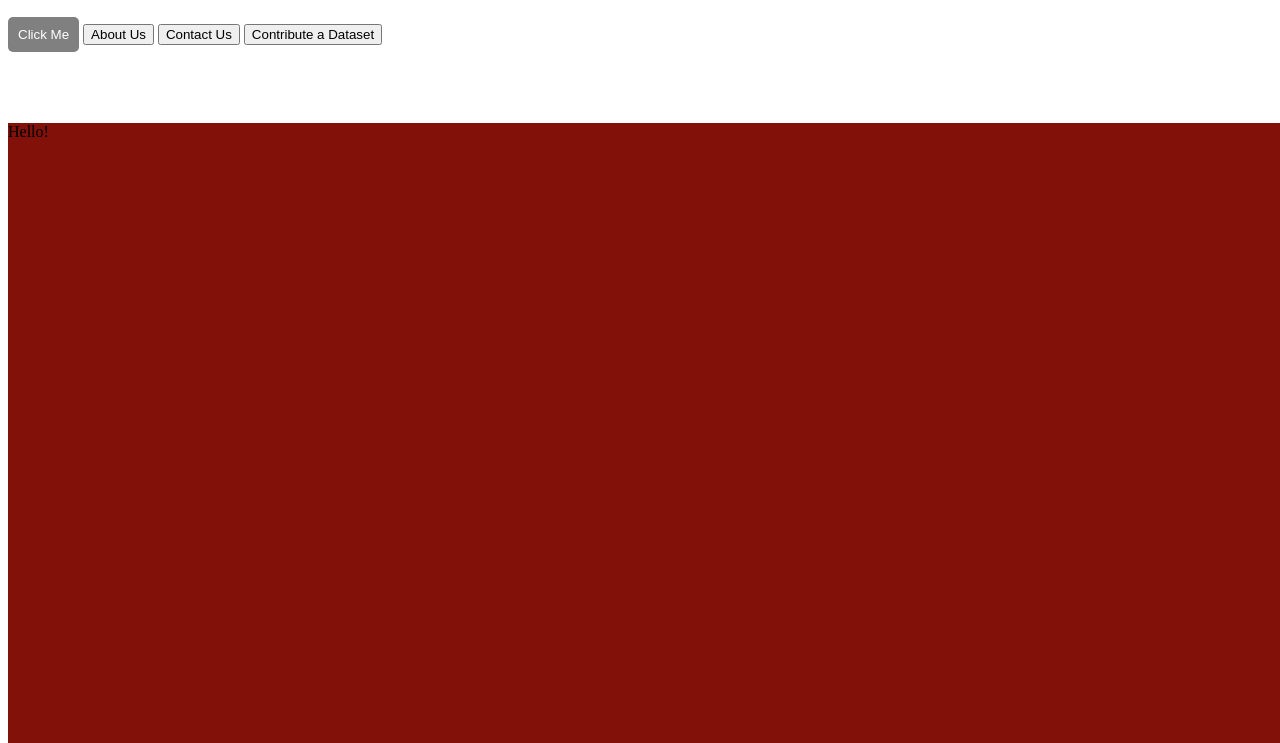
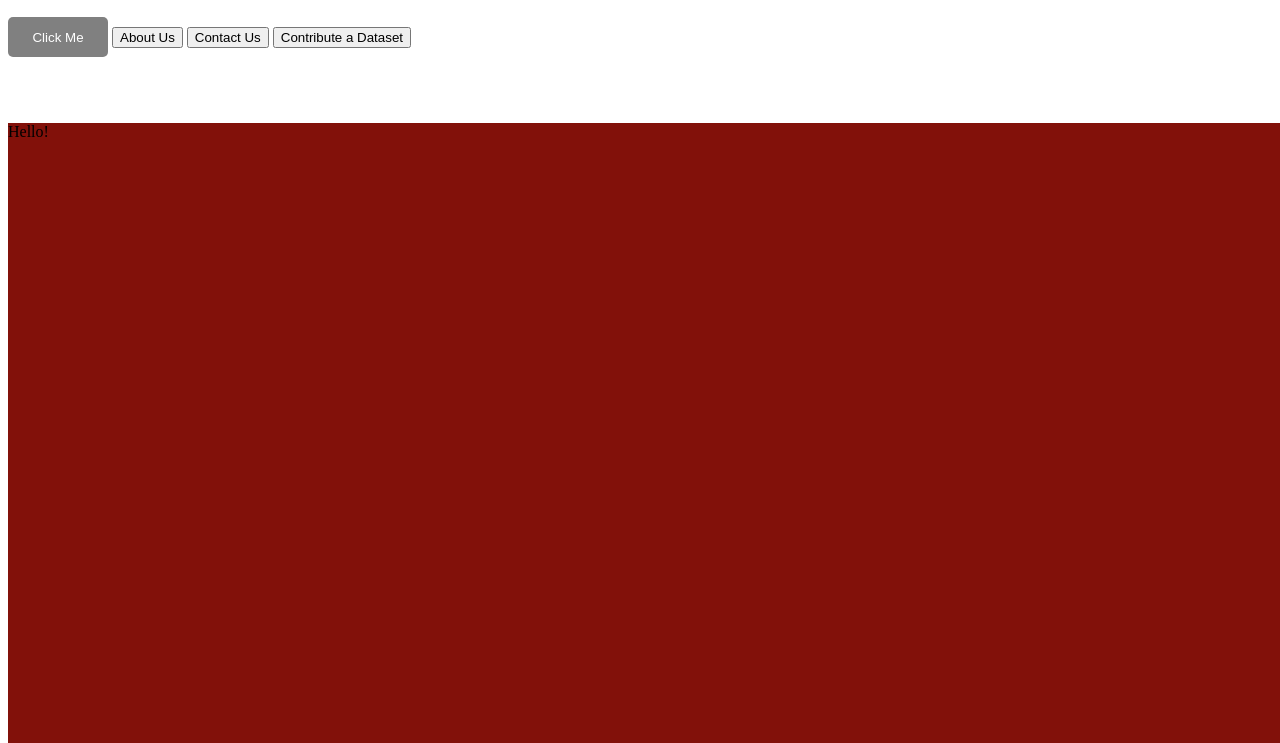
Before and after one commit to UCOpenData/UCOpenData.github.io, a plain HTML site: page index.html in a window 1280 px wide. Shown: the part 57-800 px from the top of the page. Drawn offline with Linux system fonts and the light colour scheme.

Commit message:
Update index.html

```diff
--- a/index.html
+++ b/index.html
@@ -33,6 +33,8 @@
   padding: 10px;
   border-radius: 5px;
   cursor: pointer;
+    width:100px;
+       height:40px;
 }
     .button1 {background-color: #4CAF50;} /* Green */
 .button2 {background-color: #008CBA;}
```
